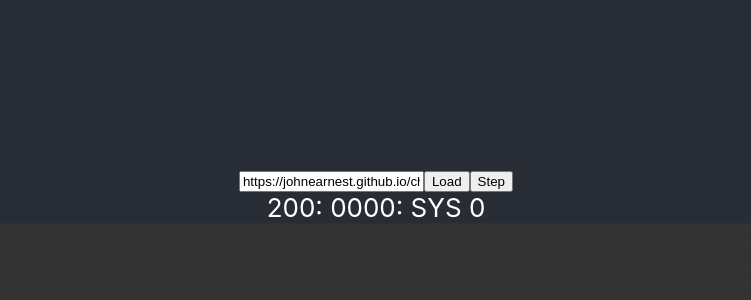
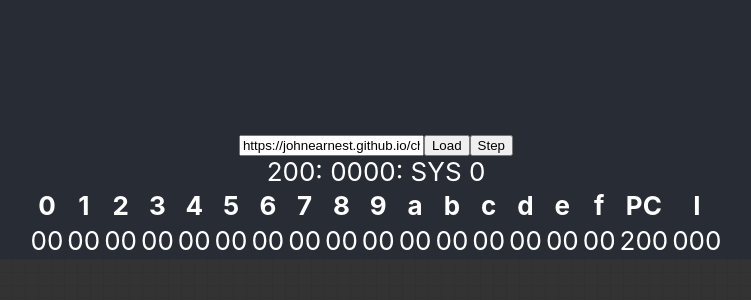
Before and after one commit to janne/chip-8-typescript, a React (Create React App) app: page / in a window 1280 px wide. Shown: the top 300 px of the page, without its empty margins (264-1015 px from the left). Built offline with nearby package versions, Linux system fonts and the light colour scheme; no server answers.

Commit message:
Display registers

```diff
--- a/src/App.tsx
+++ b/src/App.tsx
@@ -4,6 +4,7 @@ import { create, createWithData, step } from './chip-8/memory'
 import './App.css'
 import Display from './Display'
 import CurrentStep from './CurrentStep'
+import Registers from './Registers'
 
 const App = () => {
   let [mem, setMem] = useState(create())
@@ -39,7 +40,8 @@ const App = () => {
           <button onClick={handleStep}>Step</button>
         </div>
         <CurrentStep mem={mem} />
-        <Display vram={mem.display} />
+        <Registers mem={mem} />
+        <Display mem={mem} />
       </header>
     </div>
   )
--- a/src/Display.tsx
+++ b/src/Display.tsx
@@ -1,13 +1,14 @@
 import React from 'react'
+import { Memory } from './chip-8/memory'
 import './Display.css'
 
 interface Props {
-  vram: Array<Array<boolean>>
+  mem: Memory
 }
 
-const Display = ({ vram }: Props) => (
+const Display = ({ mem }: Props) => (
   <table className="Display">
-    {vram.map((row) => (
+    {mem.display.map((row) => (
       <tr>
         {row.map((cell) => (
           <td className={cell ? 'Display-cellOn' : 'Display-cellOff'} />
--- /dev/null
+++ b/src/Registers.tsx
@@ -0,0 +1,31 @@
+import React from 'react'
+import { Memory } from './chip-8/memory'
+
+interface Props {
+  mem: Memory
+}
+
+const Registers = ({ mem }: Props) => {
+  return (
+    <div>
+      <table>
+        <tr>
+          {Array.from(mem.registers).map((_, i) => (
+            <th>{i.toString(16)}</th>
+          ))}
+          <th>PC</th>
+          <th>I</th>
+        </tr>
+        <tr>
+          {Array.from(mem.registers).map((r) => (
+            <td>{r.toString(16).padStart(2, '0')}</td>
+          ))}
+          <td>{mem.programCounter.toString(16).padStart(3, '0')}</td>
+          <td>{mem.indexRegister.toString(16).padStart(3, '0')}</td>
+        </tr>
+      </table>
+    </div>
+  )
+}
+
+export default Registers
```
